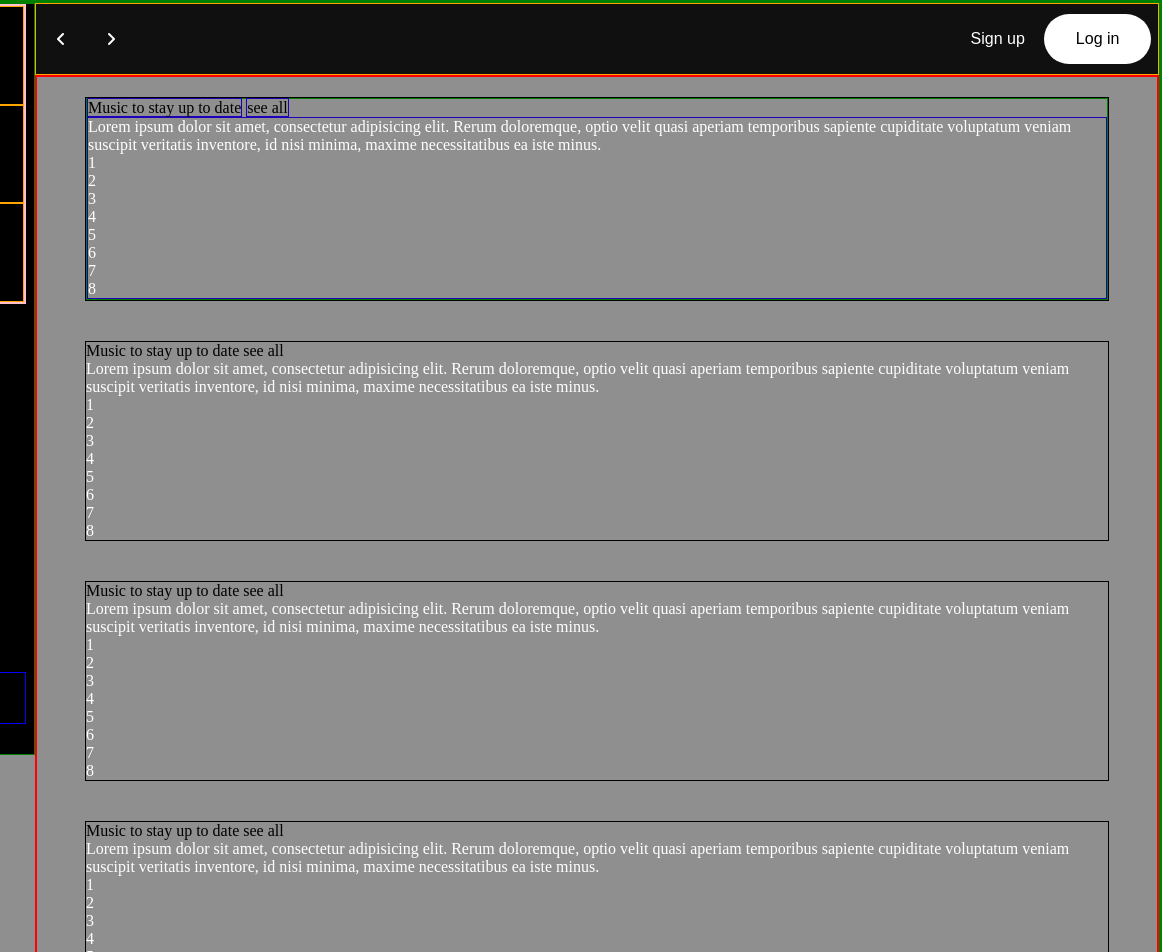
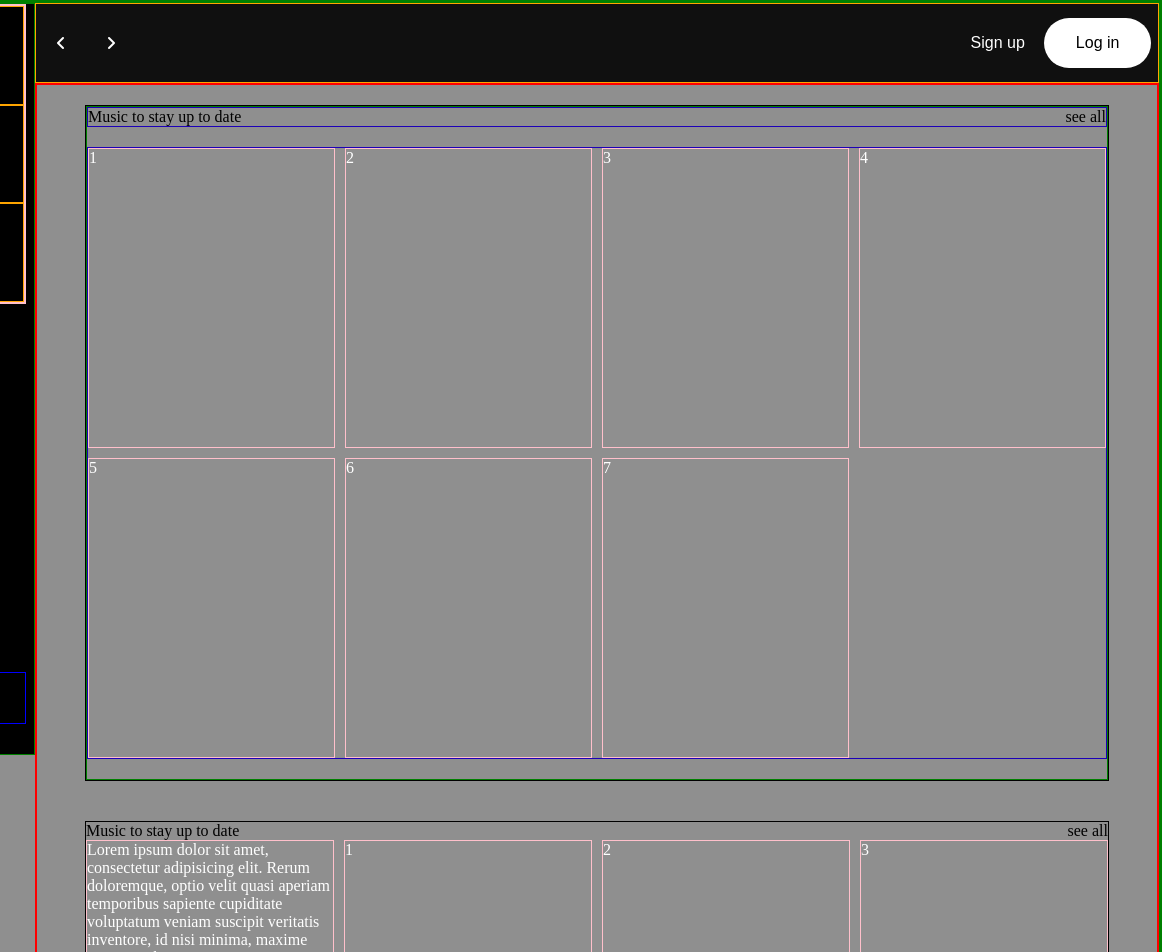
Before and after one commit to HopeAm-11/spotify_clone, a website: page index.html in a window 1280 px wide. Shown: the top 952 px of the page, 118-1280 px from the left. Drawn offline with Linux system fonts and the light colour scheme.

Commit message:
added grid layout to cards

```diff
--- a/index.html
+++ b/index.html
@@ -52,9 +52,28 @@
 
             <div class="main_item1">
                 <div class="cards">
+                    <div class="flex-between">
                         <a href="#">Music to stay up to date</a>
                         <a href="#">see all</a>
+                    </div>
+                    <div class="card_container">
 
+                        <div class="card">1</div>
+                        <div class="card">2</div>
+                        <div class="card">3</div>
+                        <div class="card">4</div>
+                        <div class="card">5</div>
+                        <div class="card">6</div>
+                        <div class="card">7</div>
+                    </div>
+                </div>
+            </div>
+            <div class="main_item1">
+                <div class="flex-between">
+
+                    <a href="#">Music to stay up to date</a>
+                    <a href="#">see all</a>
+                </div>
                 <div class="card_container">
                     <div class="card_1">Lorem ipsum dolor sit amet, consectetur adipisicing elit. Rerum doloremque,
                         optio
@@ -71,10 +90,12 @@
                     <div class="card">8</div>
                 </div>
             </div>
-            </div>
             <div class="main_item1">
+                <div class="flex-between">
+
                     <a href="#">Music to stay up to date</a>
                     <a href="#">see all</a>
+                </div>
 
                 <div class="card_container">
                     <div class="card_1">Lorem ipsum dolor sit amet, consectetur adipisicing elit. Rerum doloremque,
@@ -93,8 +114,11 @@
                 </div>
             </div>
             <div class="main_item1">
+                <div class="flex-between">
+
                     <a href="#">Music to stay up to date</a>
                     <a href="#">see all</a>
+                </div>
 
                 <div class="card_container">
                     <div class="card_1">Lorem ipsum dolor sit amet, consectetur adipisicing elit. Rerum doloremque,
@@ -113,28 +137,11 @@
                 </div>
             </div>
             <div class="main_item1">
+                <div class="flex-between">
+
                     <a href="#">Music to stay up to date</a>
                     <a href="#">see all</a>
-
-                <div class="card_container">
-                    <div class="card_1">Lorem ipsum dolor sit amet, consectetur adipisicing elit. Rerum doloremque,
-                        optio
-                        velit quasi aperiam temporibus sapiente cupiditate voluptatum veniam suscipit veritatis
-                        inventore,
-                        id nisi minima, maxime necessitatibus ea iste minus.</div>
-                    <div class="card">1</div>
-                    <div class="card">2</div>
-                    <div class="card">3</div>
-                    <div class="card">4</div>
-                    <div class="card">5</div>
-                    <div class="card">6</div>
-                    <div class="card">7</div>
-                    <div class="card">8</div>
                 </div>
-            </div>
-            <div class="main_item1">
-                <a href="#">Music to stay up to date</a>
-                <a href="#">see all</a>
 
                 <div class="card_container">
                     <div class="card_1">Lorem ipsum dolor sit amet, consectetur adipisicing elit. Rerum doloremque,
--- a/style.css
+++ b/style.css
@@ -29,7 +29,7 @@ body {
     grid-template-rows: repeat(12, 1fr);
     width: 100vw;*/
     grid-template-columns: 0.4fr repeat(3, 1fr);
-    grid-template-rows: 0.1fr 1fr 2fr 0.1fr;
+    grid-template-rows: 80px 1fr 2fr 0.1fr;
     /* height: 100vh; */
     grid-template-areas:
         "aside head head head"
@@ -242,17 +242,50 @@ body {
 
 }
 
+.flex-between {
+    display: -webkit-box;
+    display: -ms-flexbox;
+    display: flex;
+    -webkit-box-pack: justify;
+    -ms-flex-pack: justify;
+    justify-content: space-between;
+}
+
 .cards {
     border: 1px solid green;
     /* padding: 2rem;
     margin: 1rem; */
+    display: -webkit-box;
+    display: -ms-flexbox;
+    display: flex;
+    -webkit-box-orient: vertical;
+    -webkit-box-direction: normal;
+    -ms-flex-direction: column;
+    flex-direction: column;
+    -webkit-box-pack: justify;
+    -ms-flex-pack: justify;
+    justify-content: space-between;
 
 }
 
 .cards>* {
     border: 1px solid rgb(28, 0, 184);
+    margin-bottom: 20px;
 
 
+
+}
+
+.card_container {
+    display: grid;
+    grid-gap: 10px;
+    grid-template-columns: repeat(auto-fill, minmax(200px, 1fr));
+    grid-auto-rows: minmax(300px, auto);
+
+}
+
+.card_container>* {
+    border: 1px solid pink;
 }
 
 .foot {
```
Lines whose indentation alone changed are shown as unchanged.
